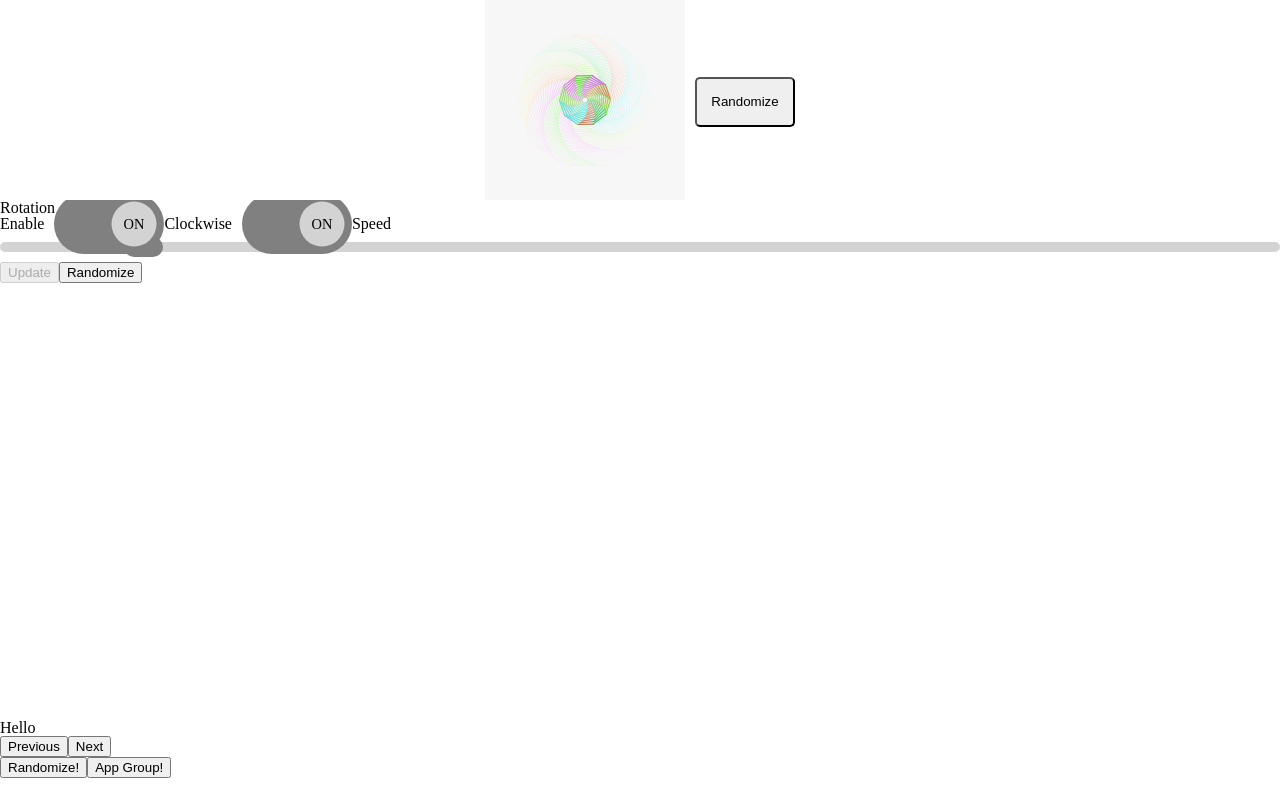
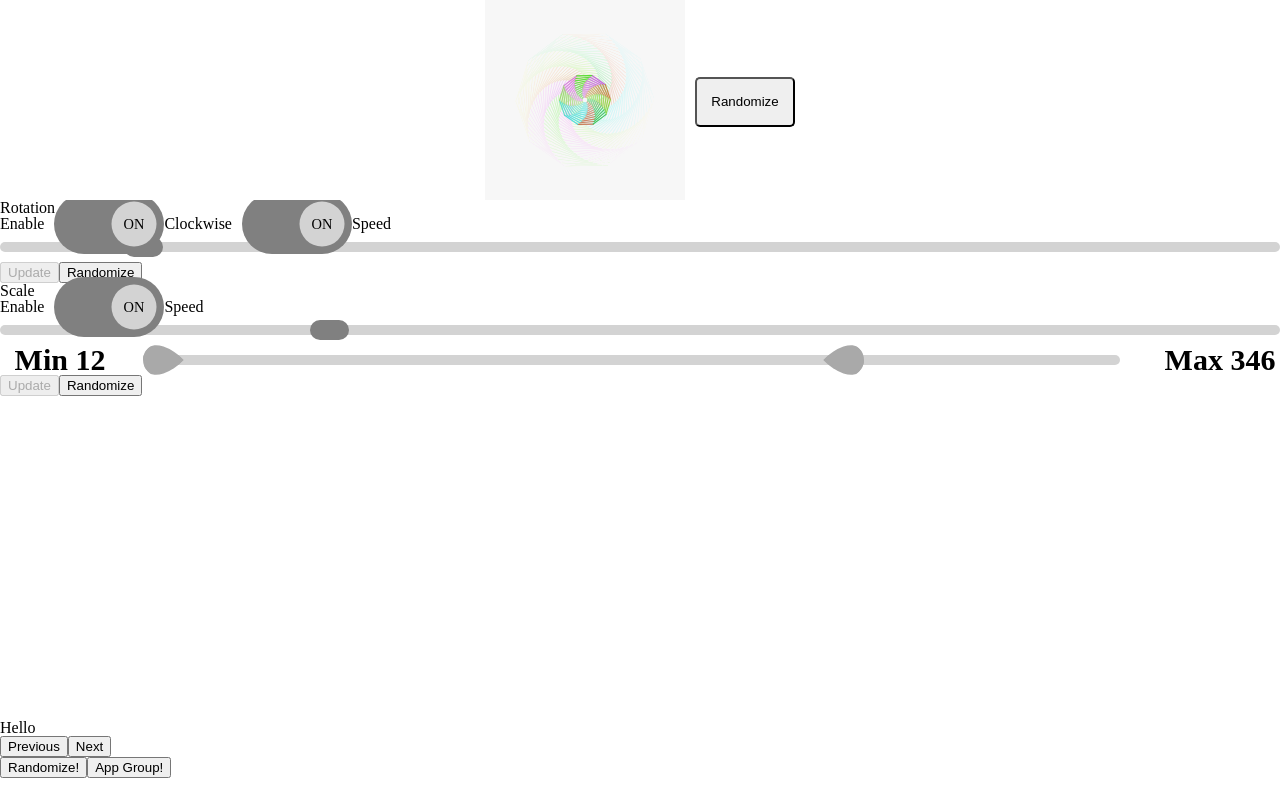
Before and after one commit to LiamMyles/polygon-art, a React (Create React App) app: page / in a window 1280 px wide. Built offline with nearby package versions, Linux system fonts and the light colour scheme.

Commit message:
Add most of scale functionality and tests

```diff
--- a/src/components/PolygonDisplay.tsx
+++ b/src/components/PolygonDisplay.tsx
@@ -11,6 +11,7 @@ import { generatePolygonRingSketch } from "polygon-logic/polygon-p5-draw"
 import { P5Canvas } from "components/P5Canvas"
 import { ToggleSwitch, ToggleSwitchHandler } from "components/ToggleSwitch"
 import { Slider, SliderHandlerFunction } from "components/Slider"
+import { MultiSlider } from "./MultiSlider"
 
 const PolygonPageWrappingDiv = styled.div`
   display: grid;
@@ -47,8 +48,7 @@ export const PolygonDisplay = () => {
     polygonGroupsState[navigationState.currentGroup].rings[
       navigationState.currentPolygon
     ]
-
-  const { rotation } = polygonToDisplay
+  const { scale, rotation } = polygonToDisplay
   return (
     <PolygonPageWrappingDiv>
       <PolygonCanvasWrappingDiv>
@@ -82,6 +82,9 @@ export const PolygonDisplay = () => {
       <PolygonOptionsOverflowDiv>
         <PolygonRotationControls
           key={`${rotation.speed}-${rotation.enabled}-${rotation.clockwise}`}
+        />
+        <PolygonScaleControls
+          key={`${scale.enabled}-${scale.range.min}-${scale.range.max}-${scale.speed}-${scale.speed}-${scale.startingSize}`}
         />
       </PolygonOptionsOverflowDiv>
     </PolygonPageWrappingDiv>
@@ -178,3 +181,94 @@ export const PolygonRotationControls: React.FC = () => {
     </div>
   )
 }
+
+export const PolygonScaleControls: React.FC = () => {
+  const polygonGroupsState = useContext(polygonGroupsStateContext)
+  const polygonGroupsDispatch = useContext(polygonGroupsDispatchContext)
+  const navigationState = useContext(navigationStateContext)
+
+  const { scale } = polygonGroupsState[navigationState.currentGroup].rings[
+    navigationState.currentPolygon
+  ]
+
+  const [canUpdate, setCanUpdate] = useState(false)
+  const [enabled, setEnabled] = useState(scale.enabled)
+  const [speed, setSpeed] = useState(scale.speed)
+  const [range, setRange] = useState(scale.range)
+
+  const toggleHandler = (
+    setFunction: React.Dispatch<React.SetStateAction<boolean>>
+  ): ToggleSwitchHandler => {
+    return ({ currentTarget: { checked } }) => {
+      setFunction(checked)
+    }
+  }
+
+  const sliderSpeedHandler: SliderHandlerFunction = ({
+    currentTarget: { value },
+  }) => {
+    const convertedValue = Number.parseInt(value)
+    if (!Number.isNaN(convertedValue)) {
+      setSpeed(convertedValue)
+    }
+  }
+  useEffect(() => {
+    if (
+      scale.speed !== speed ||
+      scale.enabled !== enabled ||
+      scale.range !== range
+    ) {
+      setCanUpdate(true)
+    }
+  }, [speed, enabled, range, scale])
+  return (
+    <div>
+      <h2>Scale</h2>
+      <ToggleSwitch
+        label="Enable"
+        id="scale-enabled"
+        checked={enabled}
+        handler={toggleHandler(setEnabled)}
+      />
+      <Slider
+        label="Speed"
+        id="scale-speed"
+        max={20}
+        min={0}
+        currentValue={speed}
+        handler={sliderSpeedHandler}
+      />
+      <MultiSlider
+        label="scale-range"
+        min={0}
+        max={500}
+        startingMax={range.max}
+        startingMin={range.min}
+      />
+      <button
+        disabled={!canUpdate}
+        onClick={() => {
+          polygonGroupsDispatch({
+            type: "UPDATE_POLYGON_SCALE",
+            group: navigationState.currentGroup,
+            polygon: navigationState.currentPolygon,
+            scale: { enabled, range, speed },
+          })
+        }}
+      >
+        Update
+      </button>
+      <button
+        onClick={() => {
+          polygonGroupsDispatch({
+            type: "RANDOMIZE_POLYGON_SCALE",
+            group: navigationState.currentGroup,
+            polygon: navigationState.currentPolygon,
+          })
+        }}
+      >
+        Randomize
+      </button>
+    </div>
+  )
+}
```
Also changed, not shown: 1 other file (tests, documents, lock files or other folders).
